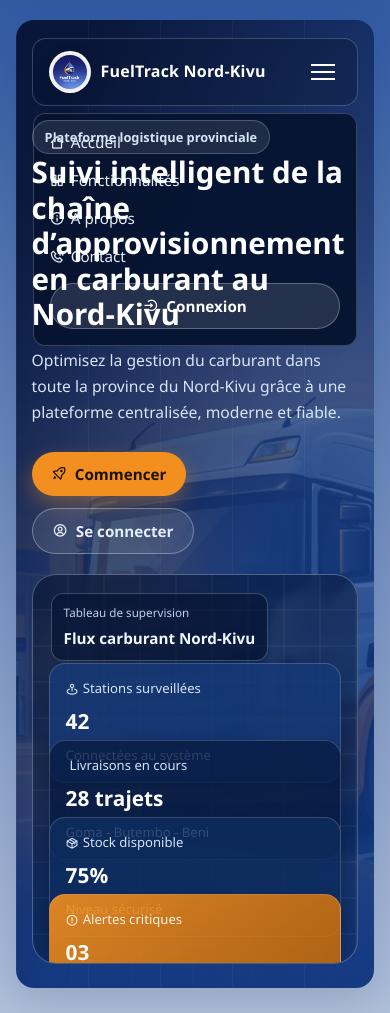
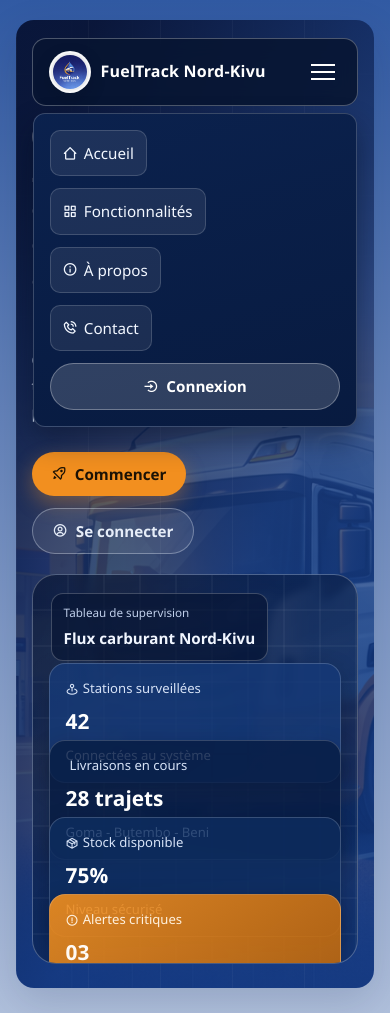
Before and after one commit to LES-TRAVAUX-EN-EQUIPE/Projet_Examen_GL, a PHP site: page / in a window 390 px wide, after a click that opens the changed part. Shown: the top 1013 px of the page. Run offline with PHP 8.4, Linux system fonts and the light colour scheme.

Commit message:
feat: adding visible toggle menu on the landing page

```diff
--- a/frontend/ressources/css/accueil.css
+++ b/frontend/ressources/css/accueil.css
@@ -716,6 +716,13 @@ a {
     min-height: auto;
   }
 
+  .navbar {
+    z-index: 30;
+    background: rgba(7, 21, 50, 0.88);
+    border-color: rgba(255, 255, 255, 0.28);
+    backdrop-filter: blur(10px);
+  }
+
   .menu-toggle {
     display: block;
     position: relative;
@@ -728,13 +735,21 @@ a {
     top: calc(100% + 8px);
     left: 0;
     right: 0;
-    background: rgba(7, 21, 50, 0.98);
+    z-index: 35;
+    background: #081d46;
+    background-image: linear-gradient(165deg, rgba(11, 33, 78, 0.98), rgba(8, 26, 64, 0.98));
     border: 1px solid rgba(255, 255, 255, 0.2);
     border-radius: 12px;
     padding: 16px;
     flex-direction: column;
     align-items: stretch;
     gap: 12px;
+    box-shadow: 0 14px 28px rgba(4, 13, 33, 0.45);
+    backdrop-filter: blur(8px);
+  }
+
+  .hero-content {
+    z-index: 1;
   }
 
   .nav-group.is-open {
@@ -746,8 +761,26 @@ a {
     gap: 12px;
   }
 
+  .nav-links a {
+    padding: 10px 12px;
+    border-radius: 10px;
+    background: rgba(255, 255, 255, 0.08);
+    border: 1px solid rgba(255, 255, 255, 0.16);
+    color: #f2f7ff;
+  }
+
+  .nav-links a:hover {
+    background: rgba(255, 255, 255, 0.16);
+  }
+
+  .nav-links a::after {
+    display: none;
+  }
+
   .btn-nav {
     width: 100%;
+    background: rgba(255, 255, 255, 0.16);
+    border-color: rgba(255, 255, 255, 0.3);
   }
 
   .hero-content {
```
